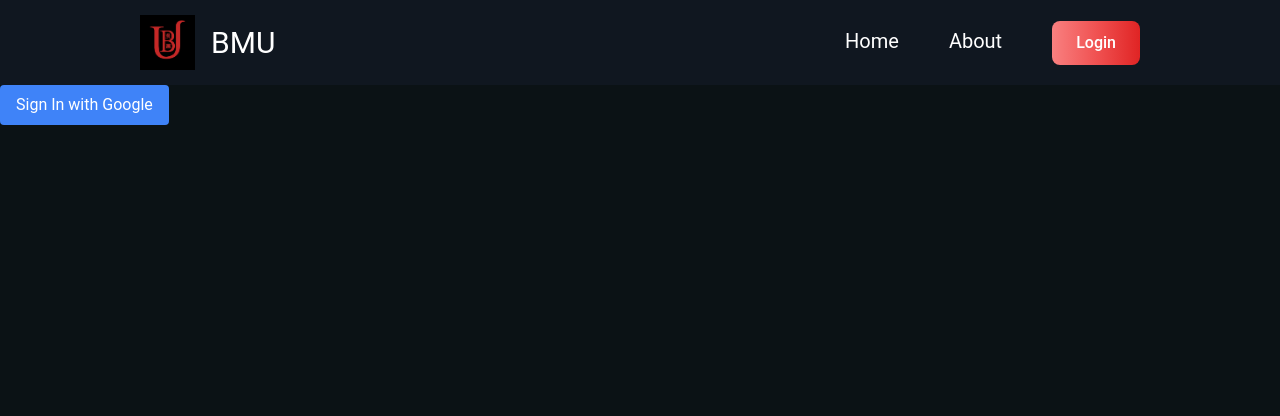
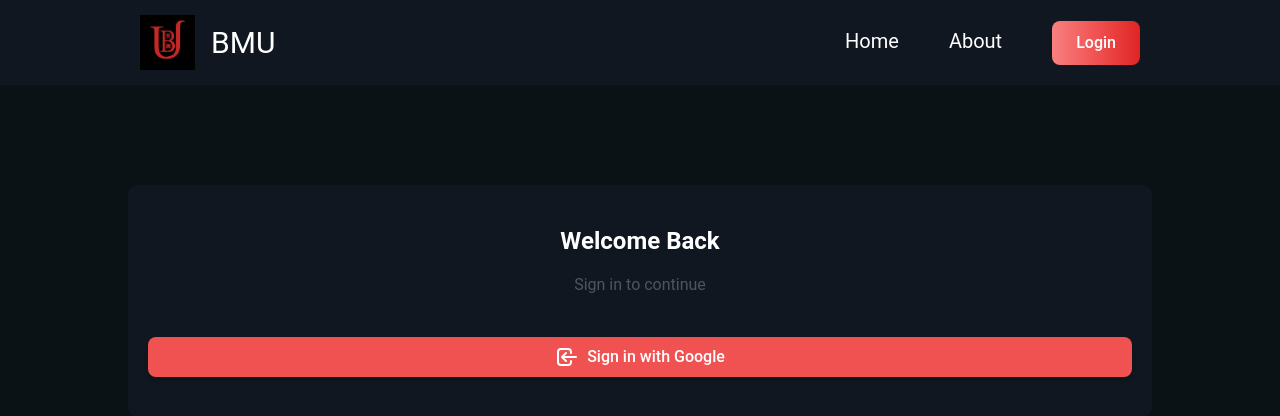
Before and after one commit to jhon-Min/book-ui, a React (Vite) app: page /profile in a window 1280 px wide. Shown: the top 416 px of the page. Built offline with nearby package versions, Linux system fonts and the light colour scheme; no server answers.

Commit message:
feat: google login btn ui and logic success

```diff
--- a/package.json
+++ b/package.json
@@ -19,6 +19,7 @@
     "react-firebase-hooks": "^5.1.1",
     "react-icons": "^5.4.0",
     "react-router": "^7.1.1",
+    "react-toastify": "^11.0.5",
     "zustand": "^5.0.3"
   },
   "devDependencies": {
--- a/src/App.jsx
+++ b/src/App.jsx
@@ -8,6 +8,8 @@ import About from './pages/About';
 import ChapterDetail from './pages/ChapterDetail';
 import Profile from './pages/Profile';
 import GoogleLogin from './pages/GoogleLogin';
+import Login from './pages/Login';
+import { ToastContainer, toast } from 'react-toastify';
 
 function App() {
   return (
@@ -17,10 +19,11 @@ function App() {
         <Route path="/" element={<Home />} />
         <Route path="/manga" element={<Book />} />
         <Route path="/about" element={<About />} />
-        <Route path="/profile" element={<GoogleLogin />} />
+        <Route path="/profile" element={<Login />} />
         <Route path="/manga/:id" element={<BookDetail />} />
         <Route path="/chapters/:id" element={<ChapterDetail />} />
       </Routes>
+      <ToastContainer />
     </>
   );
 }
--- /dev/null
+++ b/src/components/gLogin.jsx
@@ -0,0 +1,71 @@
+import { HiOutlineLogin } from 'react-icons/hi';
+import { signInWithGoogle, auth } from '../helper/firebase';
+import api from '../api/api';
+import { successNoti } from '../helper/notiMessage';
+import { useMutation } from '@tanstack/react-query';
+import { Spinner } from 'flowbite-react';
+import { useState } from 'react';
+
+const useSignIn = (setLoggedIn) => {
+  return useMutation({
+    mutationFn: async () => {
+      const loginData = await signInWithGoogle();
+      const authToken = loginData.accessToken;
+
+      if (authToken) {
+        const res = await api.post(`api/v1/login`, {
+          token: authToken,
+        });
+        return res;
+      }
+      throw new Error('No auth token received');
+    },
+    onSuccess: (data) => {
+      console.log('Login Res', data);
+      successNoti('Login Success');
+      setLoggedIn(true);
+    },
+    onError: (error) => {
+      console.error('Error during sign-in:', error);
+    },
+  });
+};
+
+export function GLogin({
+  title = 'Welcome Back',
+  description = 'Sign in to continue',
+}) {
+  const [isLoggedIn, setLoggedIn] = useState(true); // New state
+  const mutation = useSignIn(setLoggedIn);
+
+  const handleSignIn = () => {
+    mutation.mutate();
+  };
+
+  const handleSignOut = () => {
+    auth.signOut();
+  };
+
+  return (
+    <div className="flex justify-center mt-[100px]">
+      <div className="w-[80%] py-10 bg-[#101720] rounded-[10px] px-5 text-center text-white">
+        <h2 className="text-2xl font-bold mb-4">{title}</h2>
+        <p className="text-gray-600 mb-10">{description}</p>
+        <button
+          onClick={handleSignIn}
+          disabled={mutation.isLoading || isLoggedIn}
+          className="flex items-center justify-center w-full  px-4 py-2 text-white bg-red-500 rounded-lg shadow-md hover:bg-red-600 transition"
+        >
+          {mutation.isLoading ? (
+            <Spinner color="failure" />
+          ) : (
+            <>
+              <HiOutlineLogin className="w-6 h-6 mr-2" />
+              <span className="font-medium">Sign in with Google</span>
+            </>
+          )}
+        </button>
+      </div>
+    </div>
+  );
+}
--- /dev/null
+++ b/src/helper/notiMessage.js
@@ -0,0 +1,17 @@
+import { toast, Bounce } from 'react-toastify';
+
+function successNoti(msg = `'🦄 Wow so easy!'`) {
+  toast.success(msg, {
+    position: 'top-right',
+    autoClose: 2000,
+    hideProgressBar: false,
+    closeOnClick: false,
+    pauseOnHover: true,
+    draggable: true,
+    progress: undefined,
+    theme: 'colored',
+    transition: Bounce,
+  });
+}
+
+export { successNoti };
--- a/src/pages/GoogleLogin.jsx
+++ b/src/pages/GoogleLogin.jsx
@@ -15,6 +15,8 @@ const GoogleLogin = () => {
   const handleSignOut = () => {
     auth.signOut();
   };
+
+  console.log('User', user);
 
   return (
     <div>
--- /dev/null
+++ b/src/pages/Login.jsx
@@ -0,0 +1,9 @@
+import { GLogin } from '../components/gLogin';
+
+export default function Login() {
+  return (
+    <>
+      <GLogin />
+    </>
+  );
+}
```
Also changed, not shown: src/helper/util.js (added), 1 other file (tests, documents, lock files or other folders).
